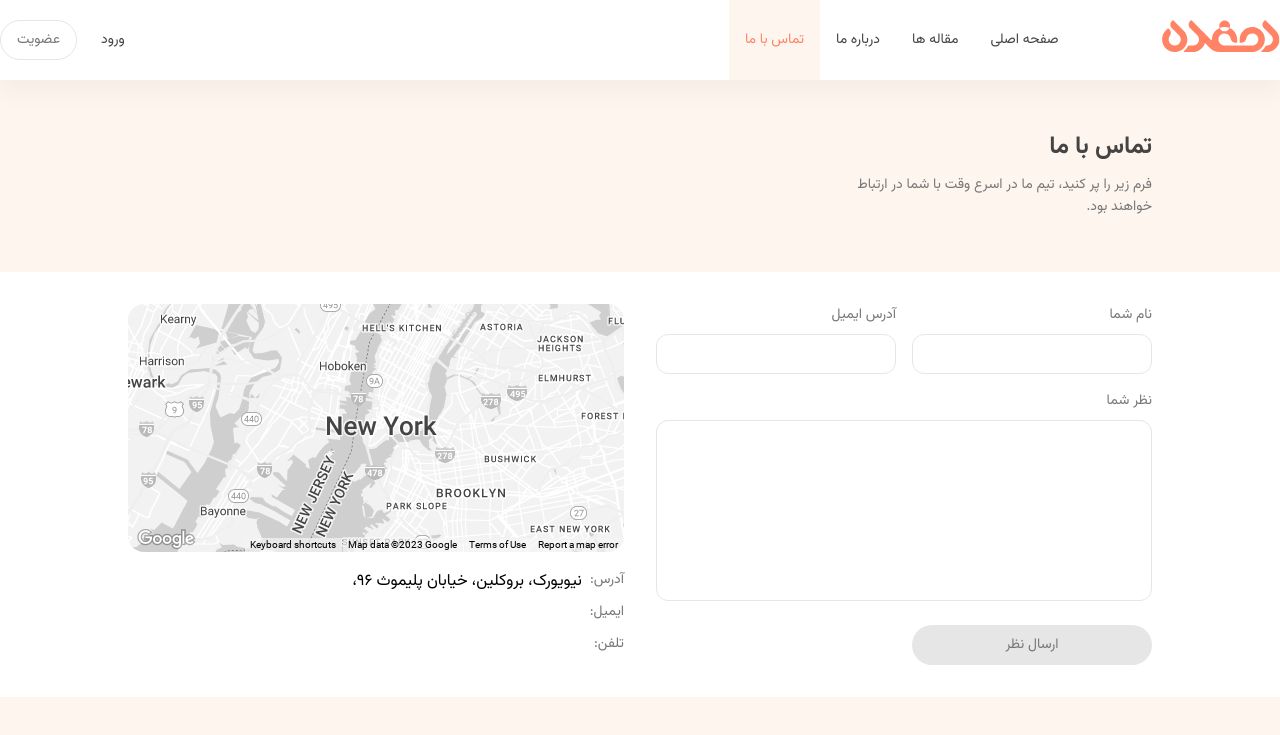
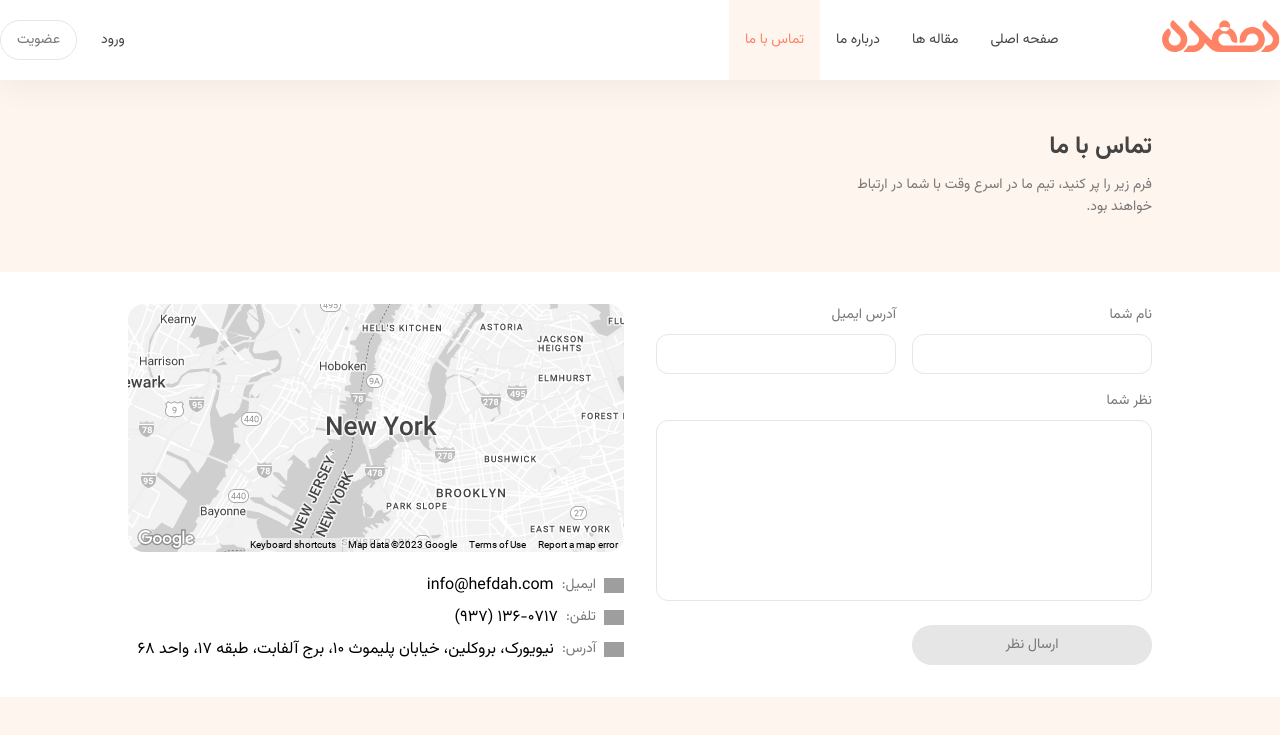
Before and after one commit to RezaNrzdh/Blog, an Angular app: page /contact in a window 1280 px wide. Shown: the top 735 px of the page. Built offline with nearby package versions, Linux system fonts and the light colour scheme; grey boxes are pictures that could not be loaded.

Commit message:
change some images

```diff
--- a/src/app/features/contact/contact.component.html
+++ b/src/app/features/contact/contact.component.html
@@ -30,19 +30,19 @@
         <img src="/assets/images/map.png" alt="map" />
         <div class="mapInfo">
             <div>
-                <img src="" />
-                <span class="key">آدرس:</span>
-                <span class="value">نیویورک، بروکلین، خیابان پلیموث 96، </span>
+                <img src="/assets/icons/email.svg" alt="email" />
+                <span class="key">ایمیل:</span>
+                <span class="value">info@hefdah.com</span>
             </div>
             <div>
-                <img src="" />
-                <span class="key">ایمیل:</span>
-                <span class="value"></span>
+                <img src="/assets/icons/call.svg" alt="call" />
+                <span class="key">تلفن:</span>
+                <span class="value">(937) 136-0717</span>
             </div>
             <div>
-                <img src="" />
-                <span class="key">تلفن:</span>
-                <span class="value"></span>
+                <img src="/assets/icons/location.svg" alt="location" />
+                <span class="key">آدرس:</span>
+                <span class="value">نیویورک، بروکلین، خیابان پلیموث 10، برج آلفابت، طبقه 17، واحد 68 </span>
             </div>
         </div>
     </div>
--- a/src/app/features/contact/contact.component.scss
+++ b/src/app/features/contact/contact.component.scss
@@ -90,7 +90,12 @@ div.content{
             margin-top: 8px;
             > div {
                 display: flex;
+                align-items: center;
                 height: 32px;
+            }
+            img{
+                width: 20px;
+                margin-left: 8px;
             }
             .key {
                 font-size: $body2;
@@ -98,7 +103,7 @@ div.content{
                 color: $text-variant;
             }
             .value {
-
+                direction: ltr;
             }
         }
     }
```
Also changed, not shown: src/assets/images/baku-azarbaijan-1138x493.jpg, src/assets/images/hormoz-1.jpg.
